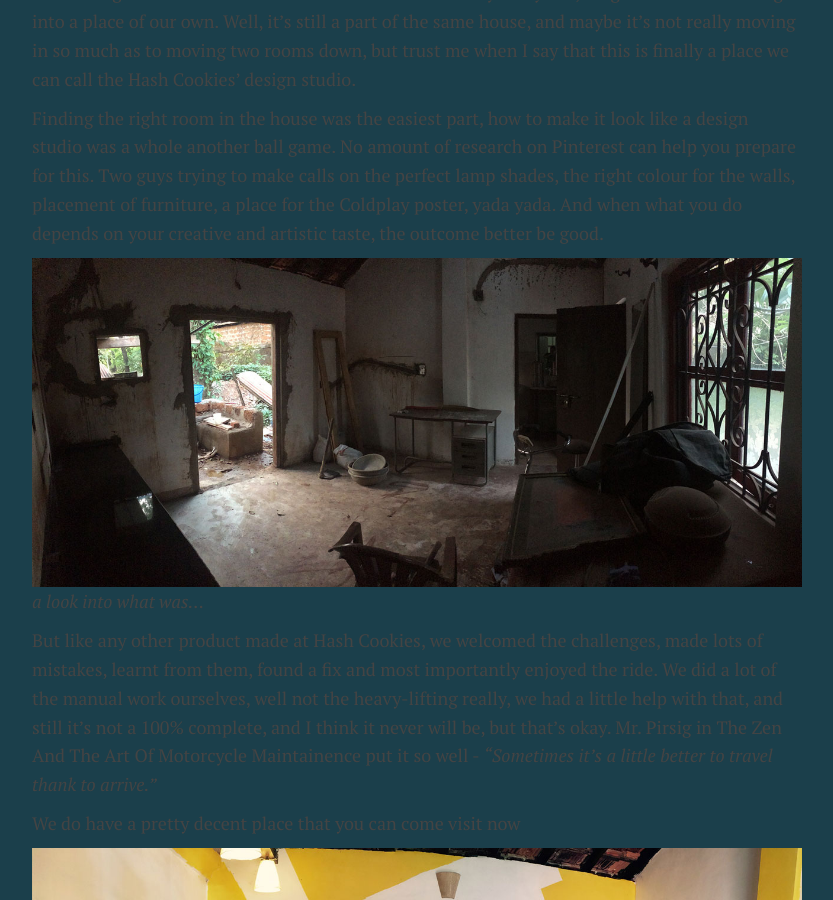
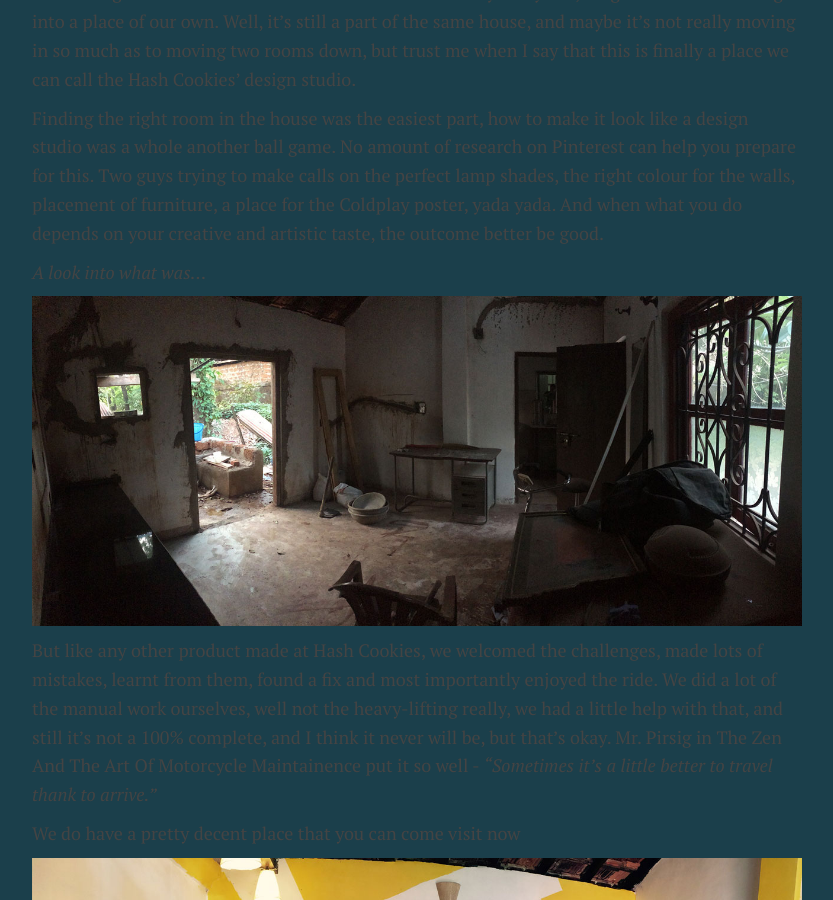
Before and after one commit to HashCookies/hashcookies.github.io, a Jekyll site: the page built from _posts/2015-03-26-the-big-yellow-hash.markdown, in a window 1280 px wide and 900 px high, scrolled down 249 px. Shown: the whole window, without its empty margins (223-1056 px from the left). Built offline with Jekyll 4.4.1, drawn with Linux system fonts in a browser that asks for light colours; nearby versions of some CDN libraries; comment, search, counter and statistics services are not loaded.

Commit message:
final touches

```diff
--- a/_posts/2015-03-26-the-big-yellow-hash.markdown
+++ b/_posts/2015-03-26-the-big-yellow-hash.markdown
@@ -10,8 +10,10 @@ After being scattered all over the Alvares’ house for nearly two years, we got
 
 Finding the right room in the house was the easiest part, how to make it look like a design studio was a whole another ball game. No amount of research on Pinterest can help you prepare for this. Two guys trying to make calls on the perfect lamp shades, the right colour for the walls, placement of furniture, a place for the Coldplay poster, yada yada. And when what you do depends on your creative and artistic taste, the outcome better be good.
 
+*A look into what was...*
+
 ![Before pic of the studio]({{ site.http://hashcooki.es/ }}/assets/images/hashcookies-studio-before.jpg)
-*a look into what was...*
+
 
 But like any other product made at Hash Cookies, we welcomed the challenges, made lots of mistakes, learnt from them, found a fix and most importantly enjoyed the ride. We did a lot of the manual work ourselves, well not the heavy-lifting really, we had a little help with that, and still it’s not a 100% complete, and I think it never will be, but that's okay.
 Mr. Pirsig in The Zen And The Art Of Motorcycle Maintainence put it so well -  *"Sometimes it's a little better to travel thank to arrive."*
```
